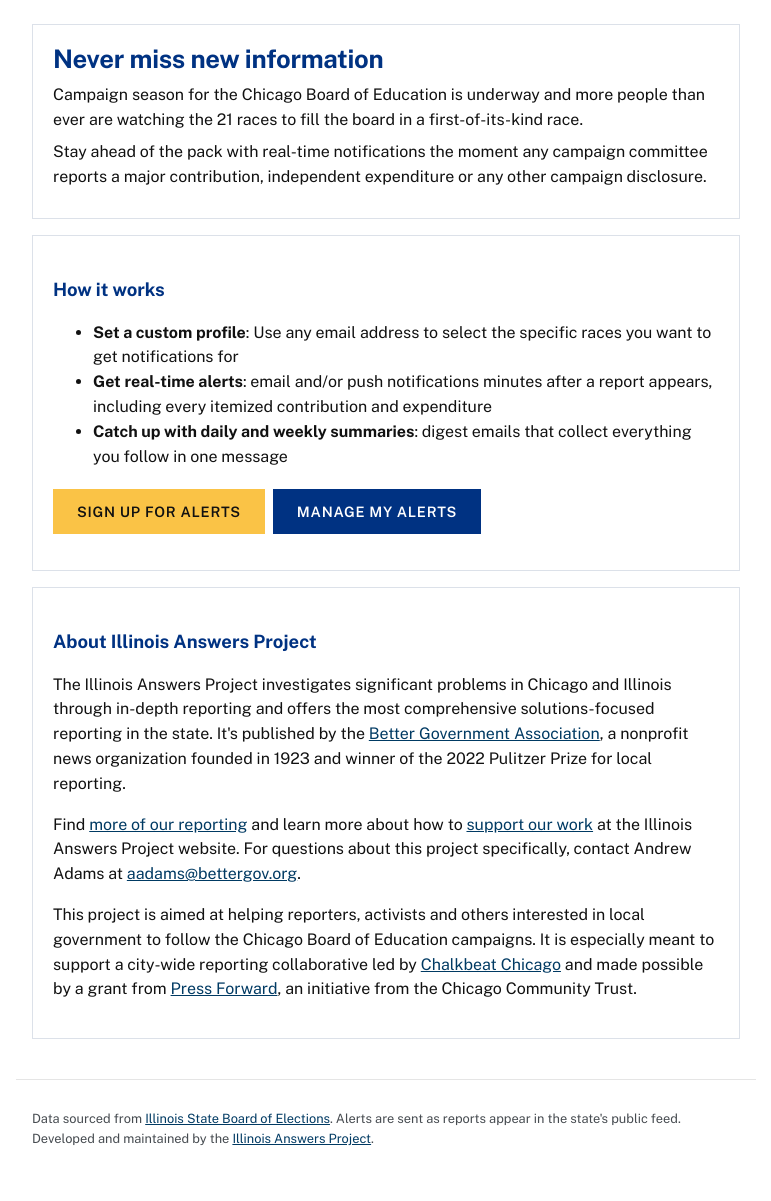
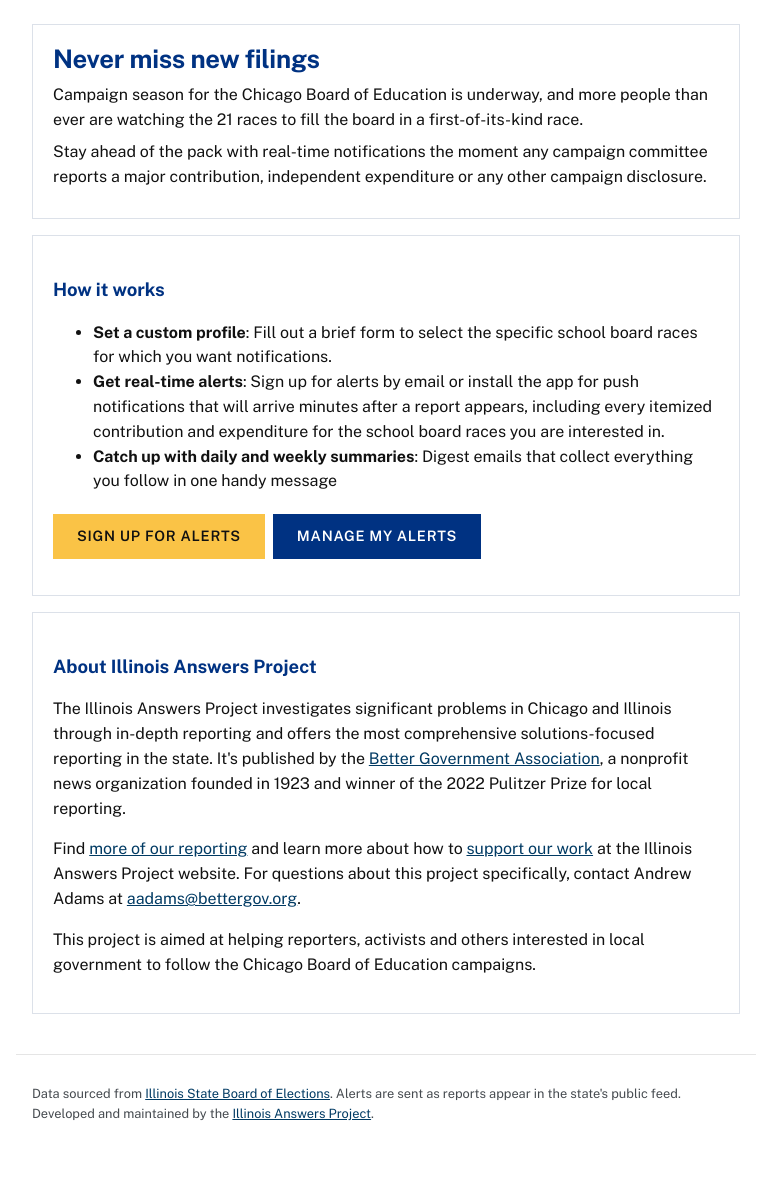
Before and after one commit to aadams-bga/electionsNotifer, a Python web app: template src/isbe_notifier/web/templates/about.html in a window 1280 px wide. Shown: the part 136-1337 px from the top of the page, without its empty margins (254-1025 px from the left). After the commit the page ends 1257 px from the top, so only its background shows below. Run offline with Jinja, Linux system fonts and the light colour scheme; the template is opened without the code that fills it, so the values that code supplies are empty.

Commit message:
Update about page copy

```diff
--- a/src/isbe_notifier/web/templates/about.html
+++ b/src/isbe_notifier/web/templates/about.html
@@ -1,19 +1,16 @@
 {% extends "base.html" %}
 {% block content %}
 <section class="hero">
-  <h2>Never miss new information</h2>
-  <p>Campaign season for the Chicago Board of Education is underway and more people than ever are watching the 21 races
-    to fill the board in a first-of-its-kind race.</p>
-  <p>Stay ahead of the pack with real-time notifications
-    the moment any campaign committee reports a major contribution, independent
-    expenditure or any other campaign disclosure. </p>
+  <h2>Never miss new filings</h2>
+  <p>Campaign season for the Chicago Board of Education is underway, and more people than ever are watching the 21 races to fill the board in a first-of-its-kind race.</p>
+  <p>Stay ahead of the pack with real-time notifications the moment any campaign committee reports a major contribution, independent expenditure or any other campaign disclosure.</p>
 </section>
 <section>
   <h2>How it works</h2>
   <ul>
-    <li><strong>Set a custom profile</strong>: Use any email address to select the specific races you want to get notifications for</li>
-    <li><strong>Get real-time alerts</strong>: email and/or push notifications minutes after a report appears, including every itemized contribution and expenditure</li>
-    <li><strong>Catch up with daily and weekly summaries</strong>: digest emails that collect everything you follow in one message</li>
+    <li><strong>Set a custom profile</strong>: Fill out a brief form to select the specific school board races for which you want notifications.</li>
+    <li><strong>Get real-time alerts</strong>: Sign up for alerts by email or install the app for push notifications that will arrive minutes after a report appears, including every itemized contribution and expenditure for the school board races you are interested in.</li>
+    <li><strong>Catch up with daily and weekly summaries</strong>: Digest emails that collect everything you follow in one handy message</li>
   </ul>
   <p class="cta-row">
     <a class="btn" href="/subscribe">Sign up for alerts</a>
@@ -32,9 +29,7 @@
   website. For questions about this project specifically, contact Andrew Adams at <a href="mailto:aadams@bettergov.org">aadams@bettergov.org</a>.</p>
 
 <p>This project is aimed at helping reporters, activists and others interested in local government to follow the
-  Chicago Board of Education campaigns. It is especially meant to support a city-wide reporting collaborative
-  led by <a href="https://www.chalkbeat.org/chicago/">Chalkbeat Chicago</a> and made possible by a grant from
-  <a href="https://www.cct.org/pressforward/">Press Forward</a>, an initiative from the Chicago Community Trust.
+  Chicago Board of Education campaigns.
 </p>
 </section>
 {% endblock %}
```
